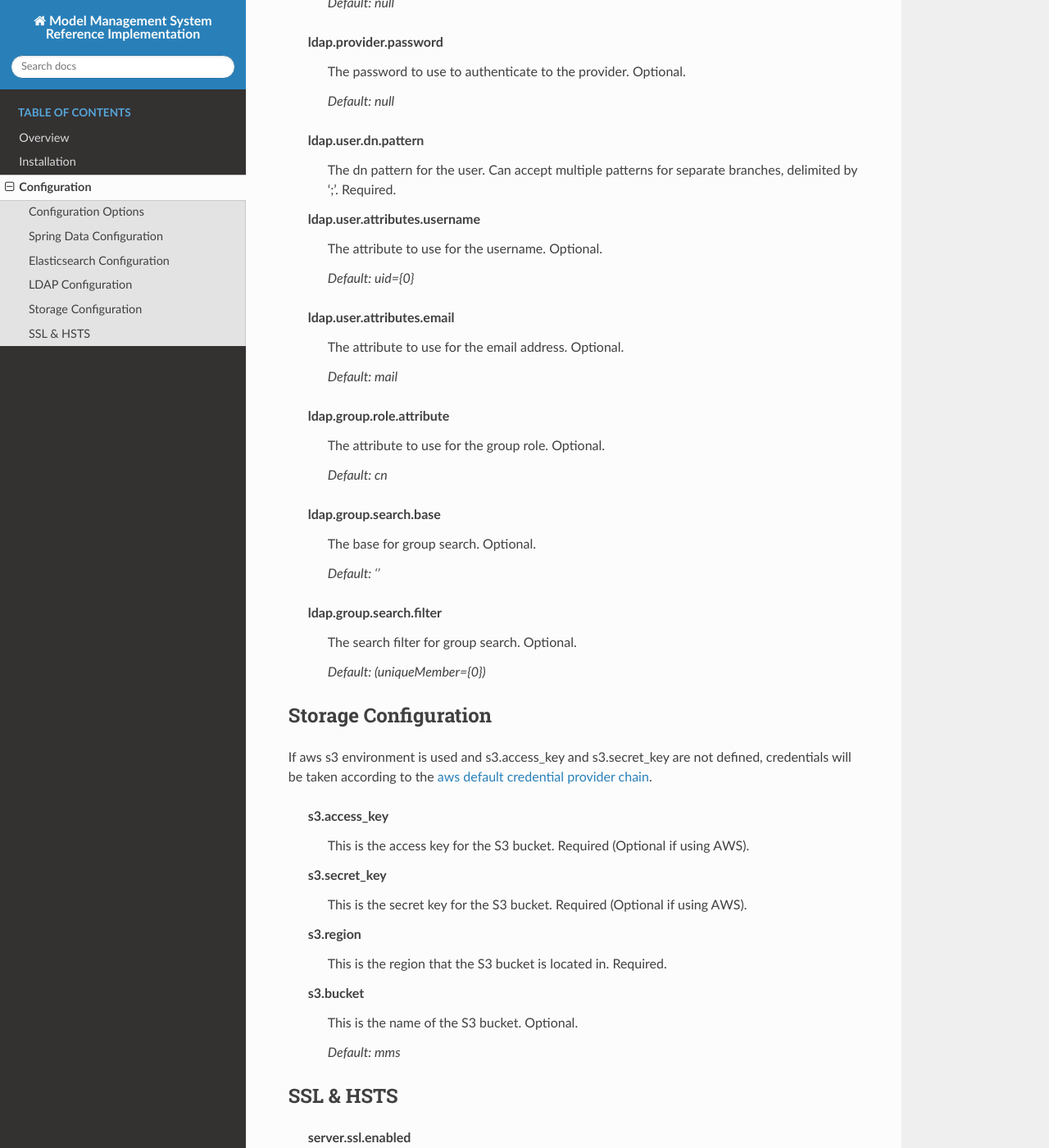
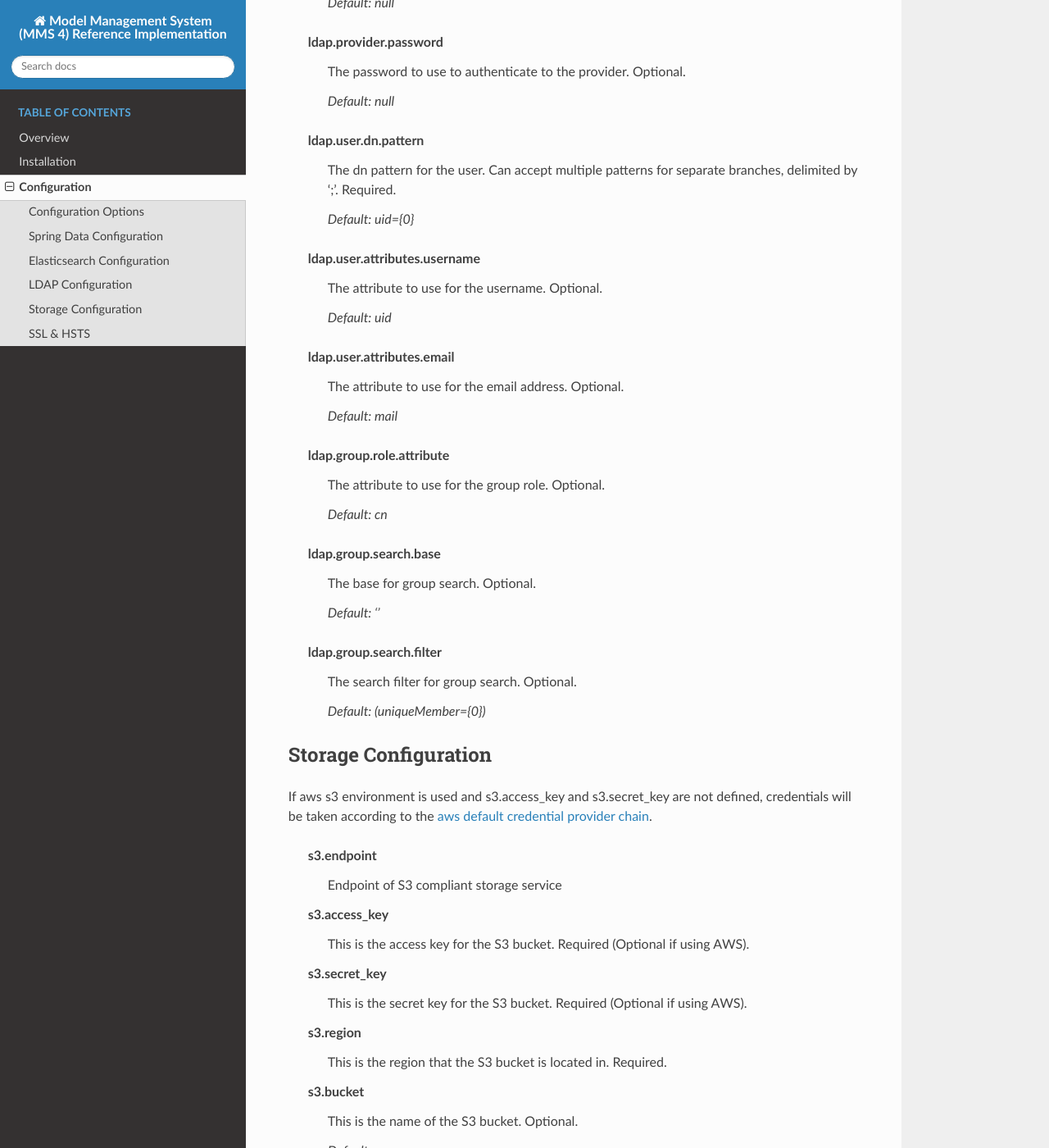
Before and after one commit to Open-MBEE/exec-mmsri, a Sphinx documentation site: the page built from docs/configuration.rst, in a window 1280 px wide and 1400 px high, scrolled down 2852 px. Shown: the whole window at 82% size. Built offline with Sphinx 7.4.7 and the Read the Docs theme 2.0.0, drawn with Linux system fonts in a browser that asks for light colours; some of the changed text lies outside the part shown.

Commit message:
update docs

```diff
--- a/docs/conf.py
+++ b/docs/conf.py
@@ -19,14 +19,14 @@ sys.setrecursionlimit(1500)
 
 # -- Project information -----------------------------------------------------
 
-project = 'Model Management System Reference Implementation'
+project = 'Model Management System (MMS 4) Reference Implementation'
 copyright = '2020, OpenMBEE'
 author = 'OpenMBEE'
 
 master_doc = 'index'
 
 # The full version, including alpha/beta/rc tags
-release = '4.0.9'
+release = '4.0.18'
 
 
 # -- General configuration ---------------------------------------------------
--- a/docs/configuration.rst
+++ b/docs/configuration.rst
@@ -124,10 +124,12 @@ LDAP Configuration
   ldap.user.dn.pattern
     The dn pattern for the user. Can accept multiple patterns for separate branches, delimited by ';'. Required.
 
+    | `Default: uid={0}`
+
   ldap.user.attributes.username
     The attribute to use for the username. Optional.
 
-    | `Default: uid={0}`
+    | `Default: uid`
 
   ldap.user.attributes.email
     The attribute to use for the email address. Optional.
@@ -154,6 +156,9 @@ Storage Configuration
 ---------------------
 
 If aws s3 environment is used and s3.access_key and s3.secret_key are not defined, credentials will be taken according to the `aws default credential provider chain <https://docs.aws.amazon.com/sdk-for-java/v1/developer-guide/credentials.html>`_.
+
+  s3.endpoint
+    Endpoint of S3 compliant storage service
 
   s3.access_key
     This is the access key for the S3 bucket. Required (Optional if using AWS).
--- a/docs/docker.rst
+++ b/docs/docker.rst
@@ -49,7 +49,7 @@ Running MMS
     First, create a container from an MMS image. In the example below, the container is using the host network for simplicity.
     ::
 
-      docker create --name=mms --network="host" -e "SPRING_CONFIG_LOCATION=/mms.properties" openmbee/mms:4.0.0-b5
+      docker create --name=mms --network="host" -e "SPRING_CONFIG_LOCATION=/mms.properties" openmbee/mms:4.0.18
 
   Copy properties
     If using the above command, copy the properties file to the defined spring config location.
--- a/docs/overview.rst
+++ b/docs/overview.rst
@@ -2,8 +2,6 @@
 Overview
 ========
 
-The Model Management System (MMS) provide services for managing models and is a version control system for structured data. It exposes model information through RESTful web services that can be used for CRUD operations, branching, and tagging of the model repository.
-
-The MMS also provides web services for storing and searching Jupyter Lab notebooks.
+The Model Management System (MMS 4) provide services for managing models and is a version control system for structured data. It exposes model information through RESTful web services that can be used for CRUD operations, branching, and tagging of the model repository.
 
 This Reference Implementation provides a generic build with basic features aimed at the end user.
```
Also changed, not shown: other parts of docs/configuration.rst (+1 -1 lines).
